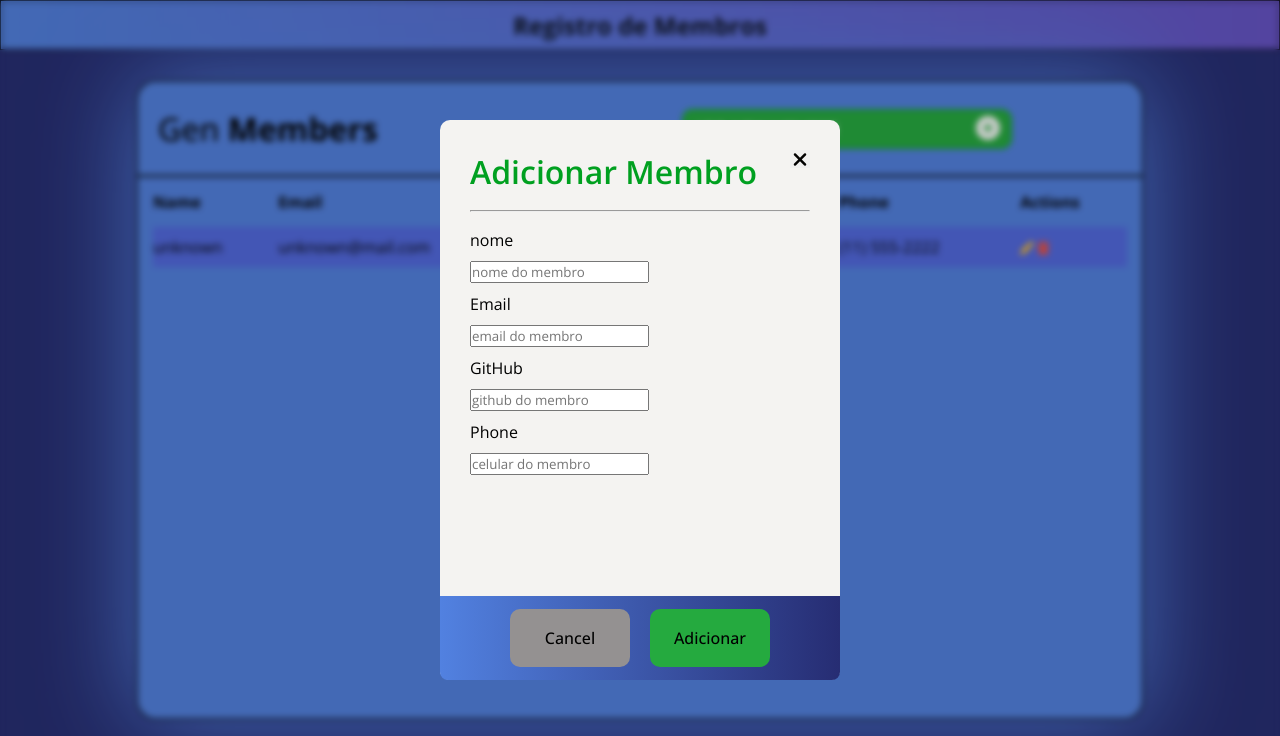
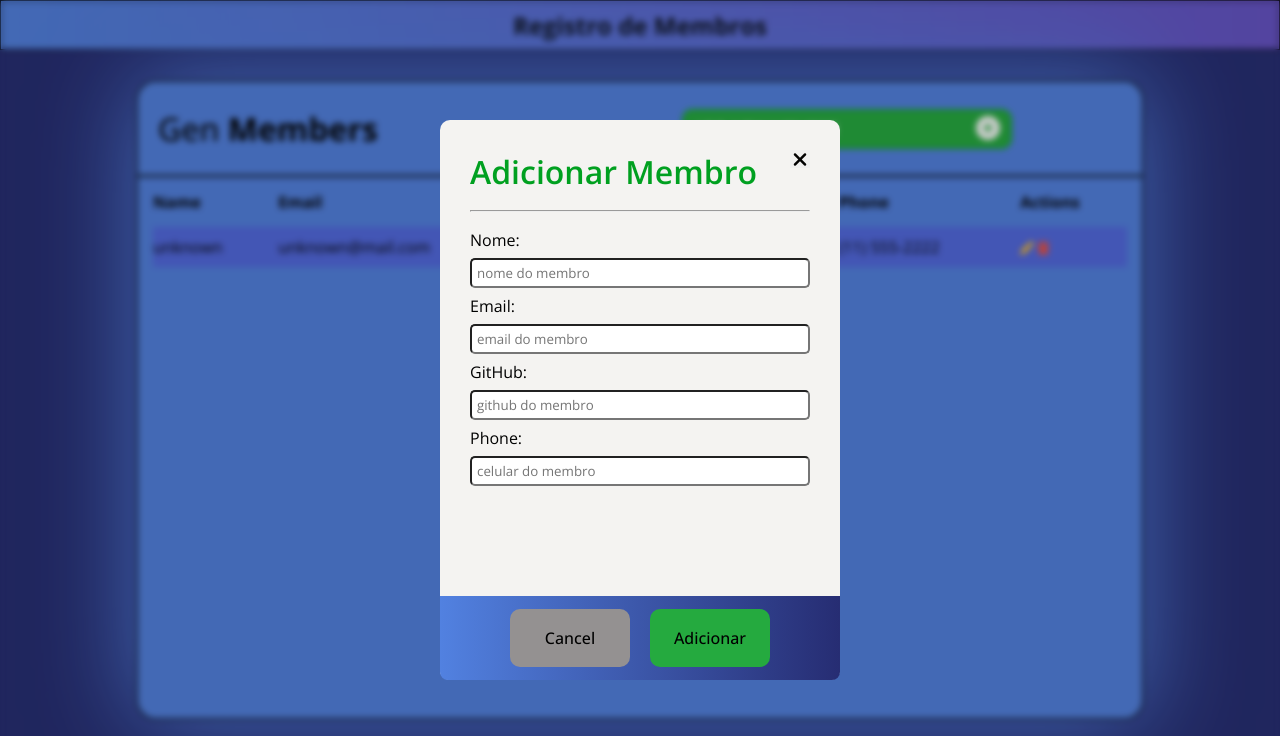
Before and after one commit to geracao/gen-crud-web, a plain HTML site: page index.html in a window 1280 px wide. Both pictures are taken after a click on the button "ADD NEW MEMBER". Shown: the top 736 px of the page. Drawn offline with nearby package versions, Linux system fonts and the light colour scheme; no server answers.

Commit message:
modal adicionar membros finalizado

```diff
--- a/src/scripts.js
+++ b/src/scripts.js
@@ -16,6 +16,7 @@ const cancelar = (e) => {
   modalContent.style.display = "none";
   modalDelete.style.display = "none";
   modalAdd.style.display = "none";
+  modalUpdate.style.display = "none"
 };
 
 // GET
@@ -80,8 +81,9 @@ function modalAddMember() {
   </button>
   <hr />
   <form id="form-add">
-    <label for="name">nome</label>
+    <label for="name">Nome:</label>
     <input
+      class="form-input"
       type="text"
       name="name-add"
       id="name-add"
@@ -92,8 +94,9 @@ function modalAddMember() {
       alt="digite seu nome"
       title="digite seu nome"
       />
-    <label for="email">Email</label>
+    <label for="email">Email:</label>
     <input
+      class="form-input"
       type="email"
       name="email-add"
       id="email-add"
@@ -103,8 +106,9 @@ function modalAddMember() {
       maxlength="255"
       title="digite seu email"
       />
-    <label for="github">GitHub</label>
+    <label for="github">GitHub:</label>
     <input
+      class="form-input"
       type="text"
       name="github-add"
       id="github-add"
@@ -114,8 +118,9 @@ function modalAddMember() {
       maxlength="255"
       title="digite seu github"
       />
-    <label for="phone">Phone</label>
+    <label for="phone">Phone:</label>
     <input
+      class="form-input"
       type="text"
       name="phone-add"
       id="phone-add"
--- a/src/styles/style.css
+++ b/src/styles/style.css
@@ -289,14 +289,15 @@ section {
 .modal-content-add form {
   display: flex;
   flex-direction: column;
-  gap: 10px;
-  width: -moz-available;
+  gap: 7px;
+  width: 100%;
 }
 
-/*
- * ESTILIZAR OS CAMPOS OBRIGATÓRIOS PARA ADICIONAR MEMBRO
- * ...
-*/
+form input{
+  padding: 5px;
+  height: 30px;
+  border-radius: 5px;
+}
 
 .modal-content-add div {
   height: 15%;
```
